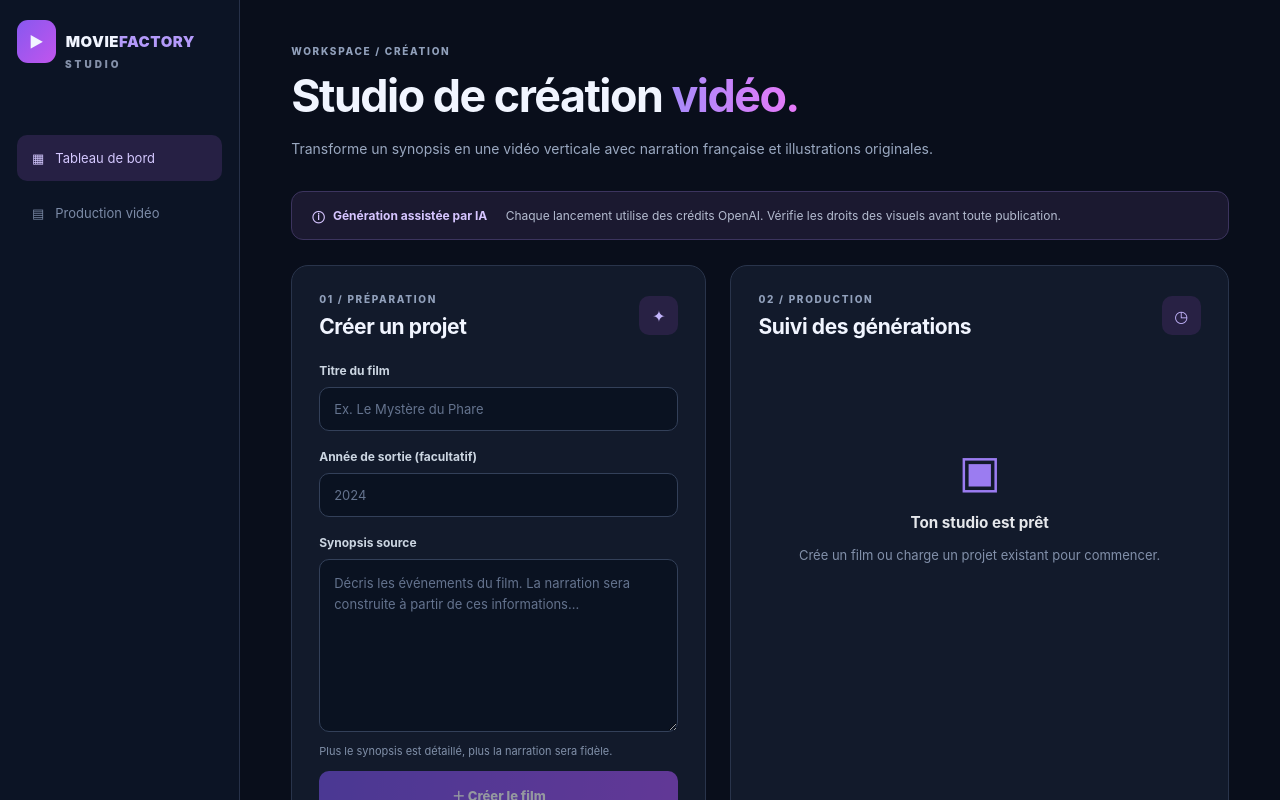
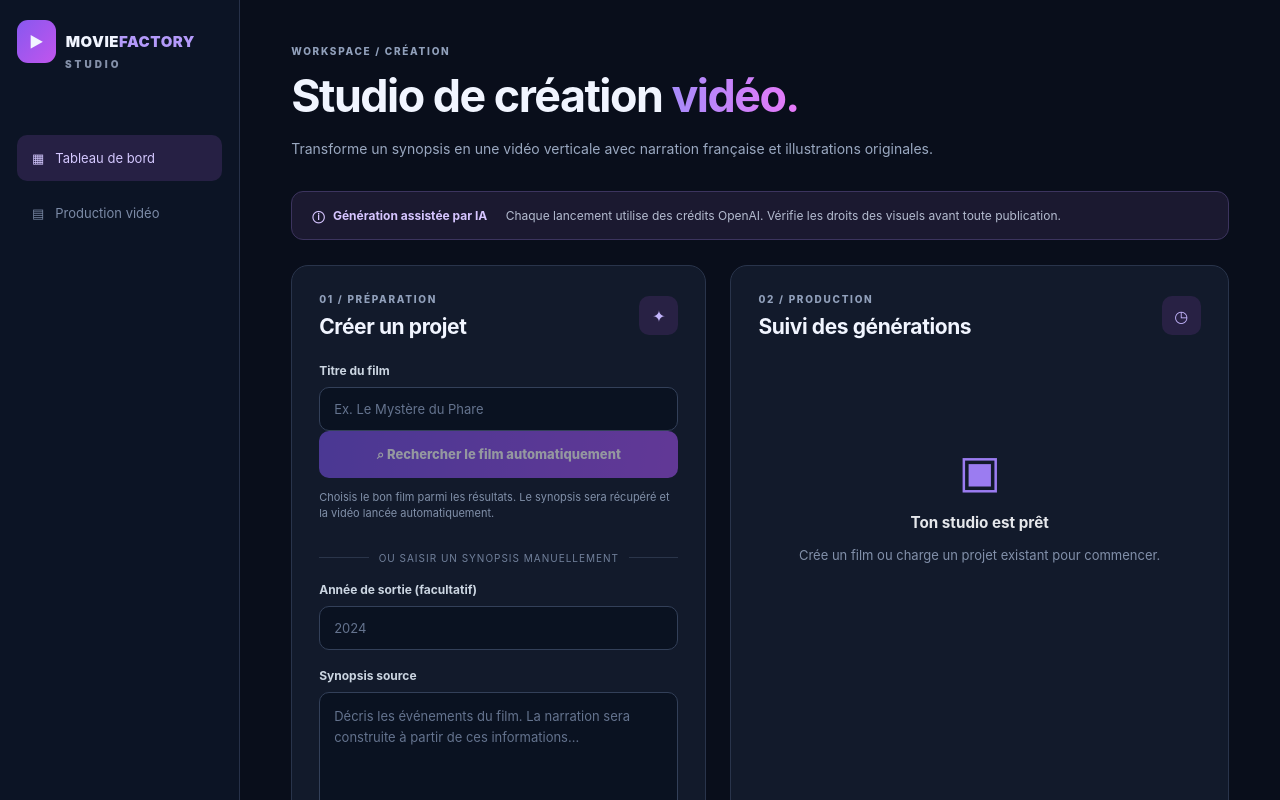
Before and after one commit to marwen316/Movie-Tiktok, an Angular app in the folder frontend/: page / in a window 1280 px wide. Shown: the top 800 px of the page. Built offline with nearby package versions, Linux system fonts and the light colour scheme.

Commit message:
feat: movie title lookup and selection UI

```diff
--- a/frontend/src/app.component.html
+++ b/frontend/src/app.component.html
@@ -8,6 +8,13 @@
 <section class="panel"><div class="section-header"><div><span class="eyebrow">01 / PRÉPARATION</span><h2>Créer un projet</h2></div><span class="symbol">✦</span></div>
 <form (ngSubmit)="createMovie()">
 <label for="title">Titre du film</label><input id="title" name="title" [(ngModel)]="title" required maxlength="180" placeholder="Ex. Le Mystère du Phare">
+<button type="button" class="primary" [disabled]="searching||busy||!title.trim()" (click)="lookup()">{{searching?'Recherche du film…':'⌕ Rechercher le film automatiquement'}}</button>
+<p class="help">Choisis le bon film parmi les résultats. Le synopsis sera récupéré et la vidéo lancée automatiquement.</p>
+<div *ngIf="searchResults.length" class="lookup-results">
+<button *ngFor="let film of searchResults" type="button" class="episode" (click)="chooseFilm(film)" [disabled]="busy">
+<span class="number">🎬</span><span class="episode-name"><strong>{{film.title}} ({{film.releaseYear||'Année inconnue'}})</strong><small>{{film.synopsis}}</small></span><span class="status">Choisir</span>
+</button></div>
+<div class="separator">OU SAISIR UN SYNOPSIS MANUELLEMENT</div>
 <label for="year">Année de sortie (facultatif)</label><input id="year" name="year" [(ngModel)]="year" type="number" min="1888" max="2100" placeholder="2024">
 <label for="synopsis">Synopsis source</label><textarea id="synopsis" name="synopsis" [(ngModel)]="synopsis" required maxlength="10000" rows="7" placeholder="Décris les événements du film. La narration sera construite à partir de ces informations…"></textarea>
 <p class="help">Plus le synopsis est détaillé, plus la narration sera fidèle.</p>
```
